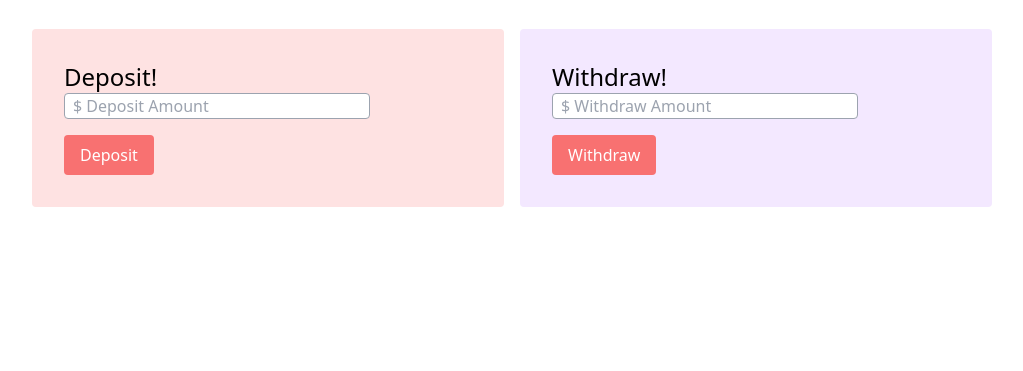
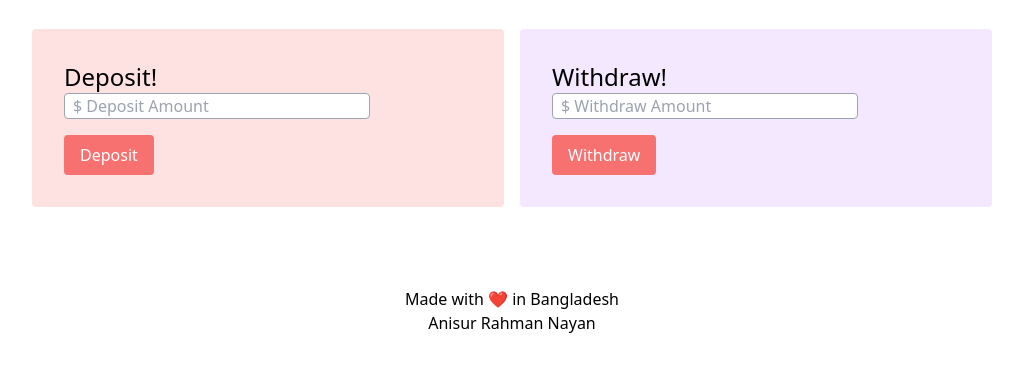
Before and after one commit to Anisur-Rahman-Nayan/Bank, a plain HTML site: page banking.html in a window 1280 px wide. Shown: the part 243-614 px from the top of the page, without its empty margins (128-1151 px from the left). Drawn offline with nearby package versions, Linux system fonts and the light colour scheme.

Commit message:
AR Nayan's Bank

```diff
--- a/banking.html
+++ b/banking.html
@@ -57,6 +57,11 @@
             </div>
         </section>
     </main>
+    <footer class="text-center mt-20">
+        Made with ❤️ in Bangladesh
+        <br>
+        Anisur Rahman Nayan
+      </footer>
 
 
 <script src="banking.js"></script>
```
Also changed, not shown: index.html (+5 -0 lines).
